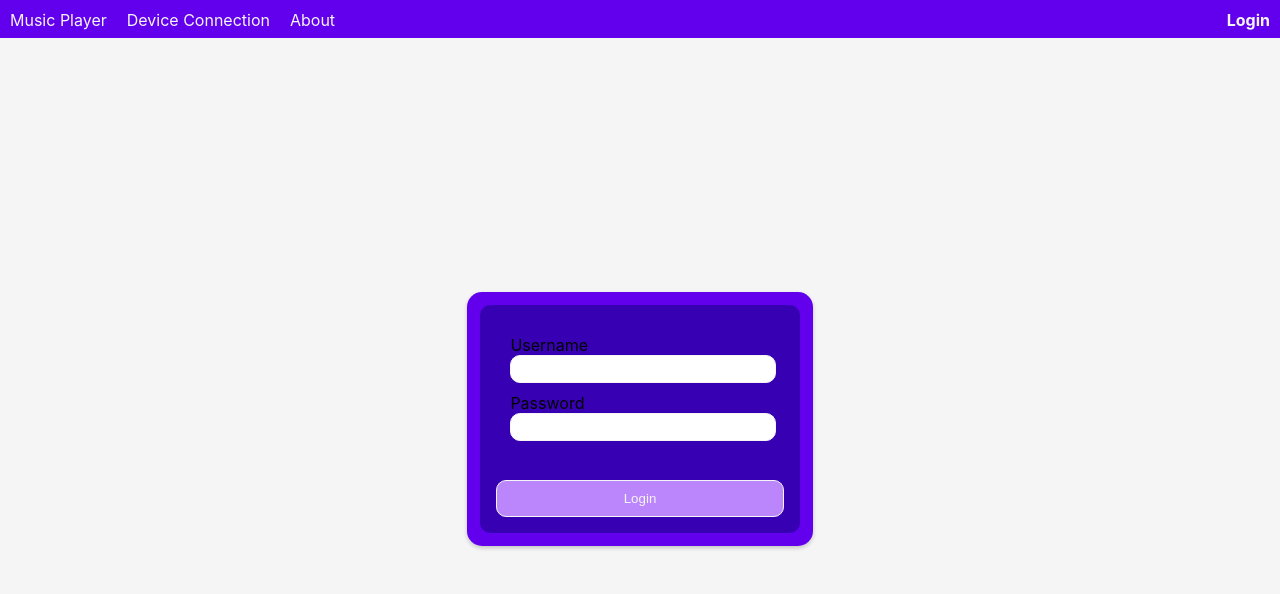
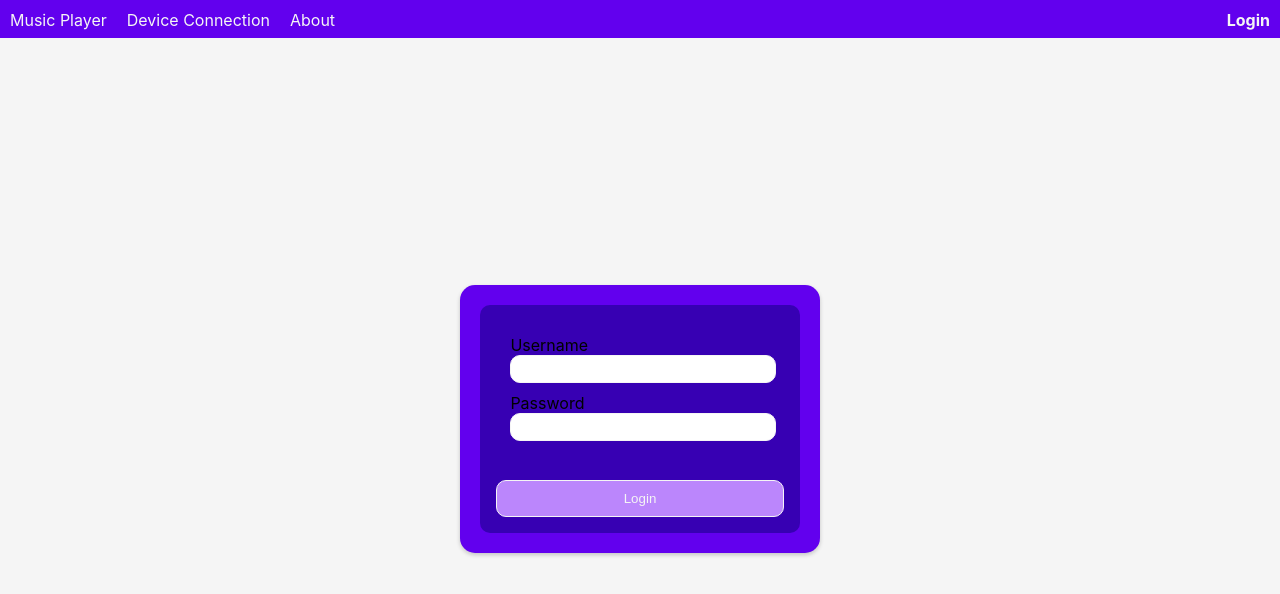
Before and after one commit to rileycleavenger/TheModernJukebox, a React (Create React App) app in the folder the-modern-jukebox-react-app/: page /login in a window 1280 px wide. Shown: the top 594 px of the page. Built offline with nearby package versions, Linux system fonts and the light colour scheme.

Commit message:
fixed padding issue

```diff
--- a/the-modern-jukebox-react-app/src/pages/login/Login.css
+++ b/the-modern-jukebox-react-app/src/pages/login/Login.css
@@ -8,7 +8,7 @@
   .login-container {
     background-color: var(--primary-color);
     border-radius: 15px;
-    padding: 1%;
+    padding: 20px;
     width: 40vh;
     box-shadow: 0 2px 4px rgba(0, 0, 0, 0.2);
   }
@@ -30,7 +30,6 @@
     display: flex;
     flex-direction: column;
   }
-
 
   input {
     height: 3vh;
```
